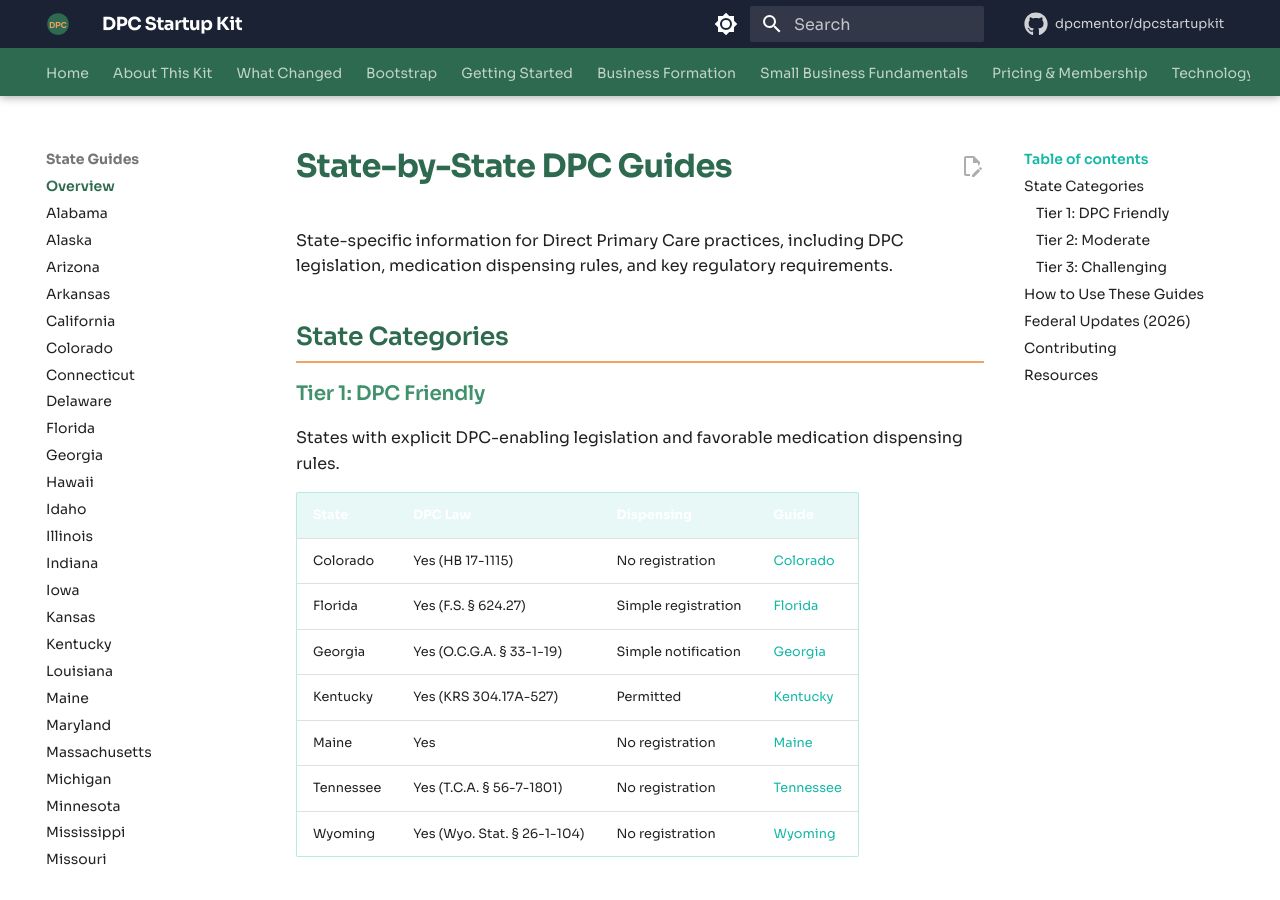
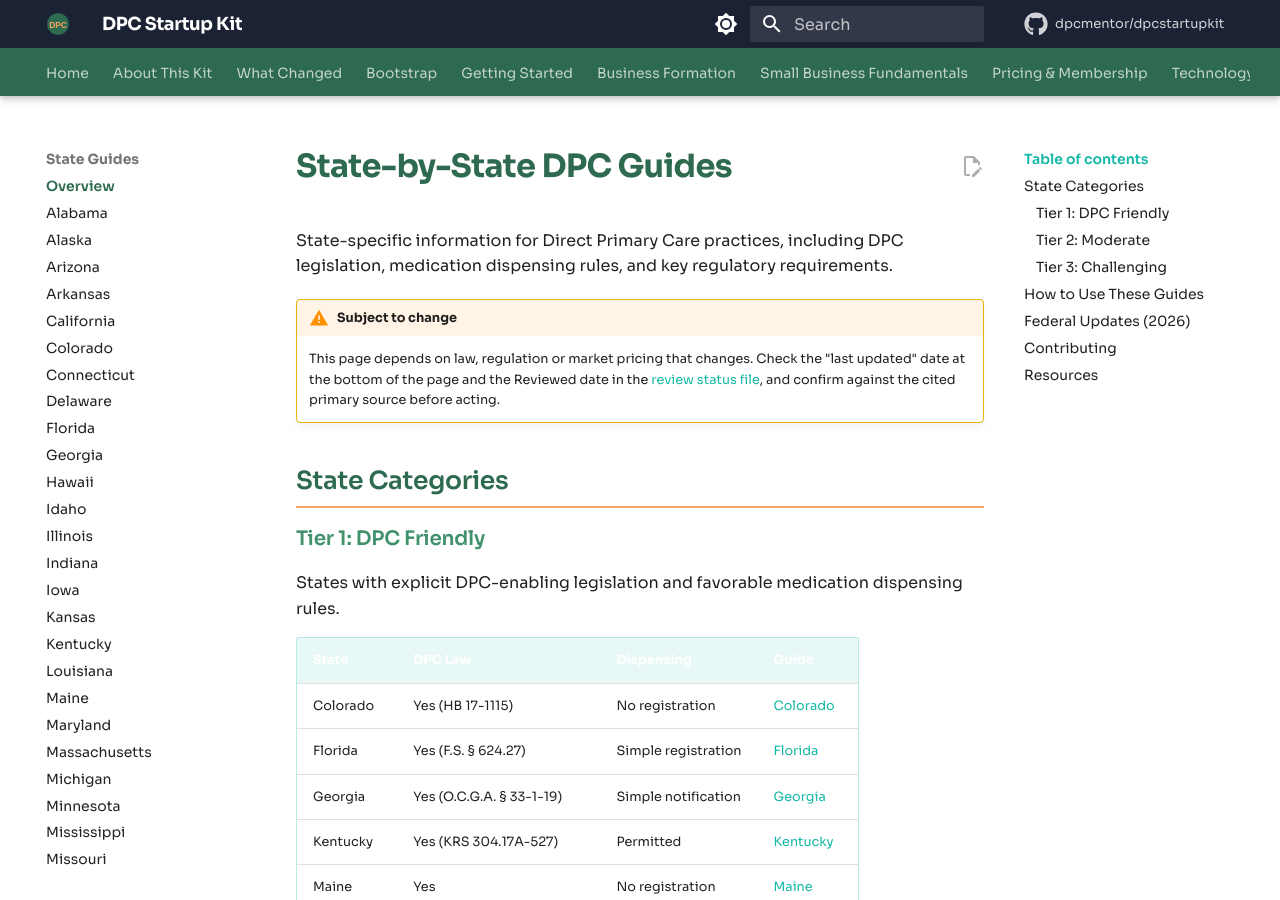
Before and after one commit to dpcmentor/dpcstartupkit, an MkDocs documentation site: the page built from docs/states/README.md, in a window 1280 px wide and 900 px high. Built offline with MkDocs 1.6.1 and Material for MkDocs 9.7.7, drawn with Linux system fonts in a browser that asks for light colours; comment, search, counter and statistics services are not loaded.

Commit message:
docs: 'Subject to change' box on the pages most exposed to changing law and pricing

```diff
--- a/docs/states/README.md
+++ b/docs/states/README.md
@@ -1,6 +1,9 @@
 # State-by-State DPC Guides
 
 State-specific information for Direct Primary Care practices, including DPC legislation, medication dispensing rules, and key regulatory requirements.
+
+!!! warning "Subject to change"
+    This page depends on law, regulation or market pricing that changes. Check the "last updated" date at the bottom of the page and the Reviewed date in the [review status file](https://github.com/dpcmentor/dpcstartupkit/blob/main/REVIEW-STATUS.md), and confirm against the cited primary source before acting.
 
 ## State Categories
 
```
Also changed, not shown: docs/business-formation/tax-planning-basics.md (+3 -0 lines), docs/compliance-legal/hipaa-compliance-basics.md (+3 -0 lines), docs/compliance-legal/medicare-opt-out-guide.md (+3 -0 lines), docs/pricing-membership/pricing-your-practice.md (+3 -0 lines).
